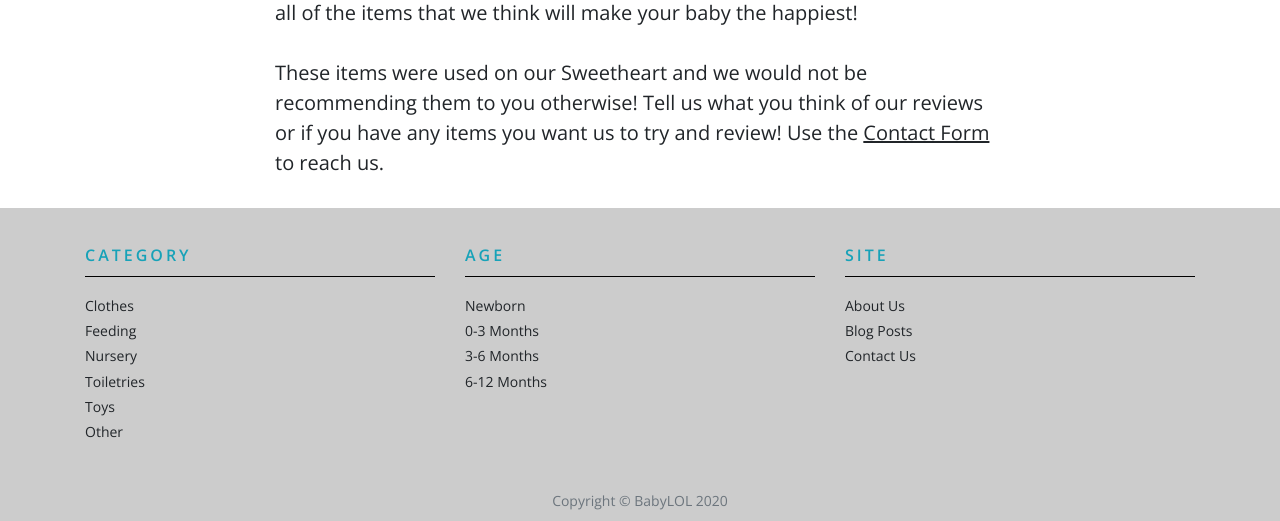
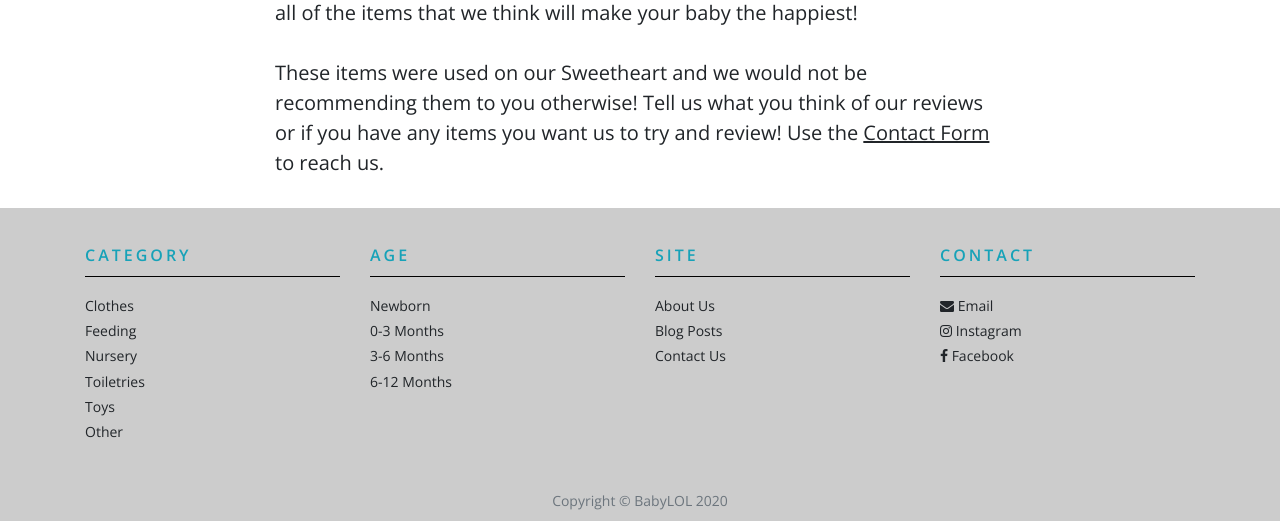
Before and after one commit to ahhlexk/babyproducts, a Django app: page /about in a window 1280 px wide. Shown: the part 884-1405 px from the top of the page. Run offline with Django 3.2, Linux system fonts and the light colour scheme; some libraries are stand-ins or nearby versions.

Commit message:
updated footer

```diff
--- a/blog/templates/blog/base.html
+++ b/blog/templates/blog/base.html
@@ -120,12 +120,12 @@
                 <div class="col">
                     <ul class="list-unstyled" id="footer-menu">
                         <li class="footer-header">Category</li>
-                        <li><a href={% url 'tagged' 'clothes' %}>Clothes</a></li>
-                        <li><a href={% url 'tagged' 'feeding' %}>Feeding</a></li>
-                        <li><a href={% url 'tagged' 'nursery' %}>Nursery</a></li>
-                        <li><a href={% url 'tagged' 'toiletries' %}>Toiletries</a></li>
-                        <li><a href={% url 'tagged' 'toys' %}>Toys</a></li>
-                        <li><a href={% url 'tagged' 'other' %}>Other</a></li>
+                        <li><!--<a href={% url 'tagged' 'clothes' %}>-->Clothes</a></li>
+                        <li><!--<a href={% url 'tagged' 'feeding' %}>-->Feeding</a></li>
+                        <li><!--<a href={% url 'tagged' 'nursery' %}>-->Nursery</a></li>
+                        <li><!--<a href={% url 'tagged' 'toiletries' %}>-->Toiletries</a></li>
+                        <li><!--<a href={% url 'tagged' 'toys' %}>-->Toys</a></li>
+                        <li><!--<a href={% url 'tagged' 'other' %}>-->Other</a></li>
                     </ul>
                 </div>
 
@@ -135,7 +135,7 @@
                         <li><a href={% url 'tagged' 'newborn' %}>Newborn</a></li>
                         <li><a href={% url 'tagged' '0-3months' %}>0-3 Months</a></li>
                         <li><a href={% url 'tagged' '3-6months' %}>3-6 Months</a></li>
-                        <li><a href={% url 'tagged' '6-12months' %}>6-12 Months</a></li>
+                        <li><!--<a href={% url 'tagged' '6-12months' %}>-->6-12 Months</a></li>
                     </ul>
                 </div>
 
@@ -148,6 +148,14 @@
                     </ul>
                 </div>
 
+                <div class="col">
+                    <ul class="list-unstyled" id="footer-menu">
+                        <li class="footer-header">Contact</li>
+                        <li><i class="fa fa-envelope"></i><a href="mailto:akfamcompany2020@gmail.com"> Email</a></li>
+                        <li><i class="fa fa-instagram"></i> Instagram</li>
+                        <li><i class="fa fa-facebook"></i>  Facebook</li>
+                    </ul>
+                </div>
 
             </div>
         </div>
```
